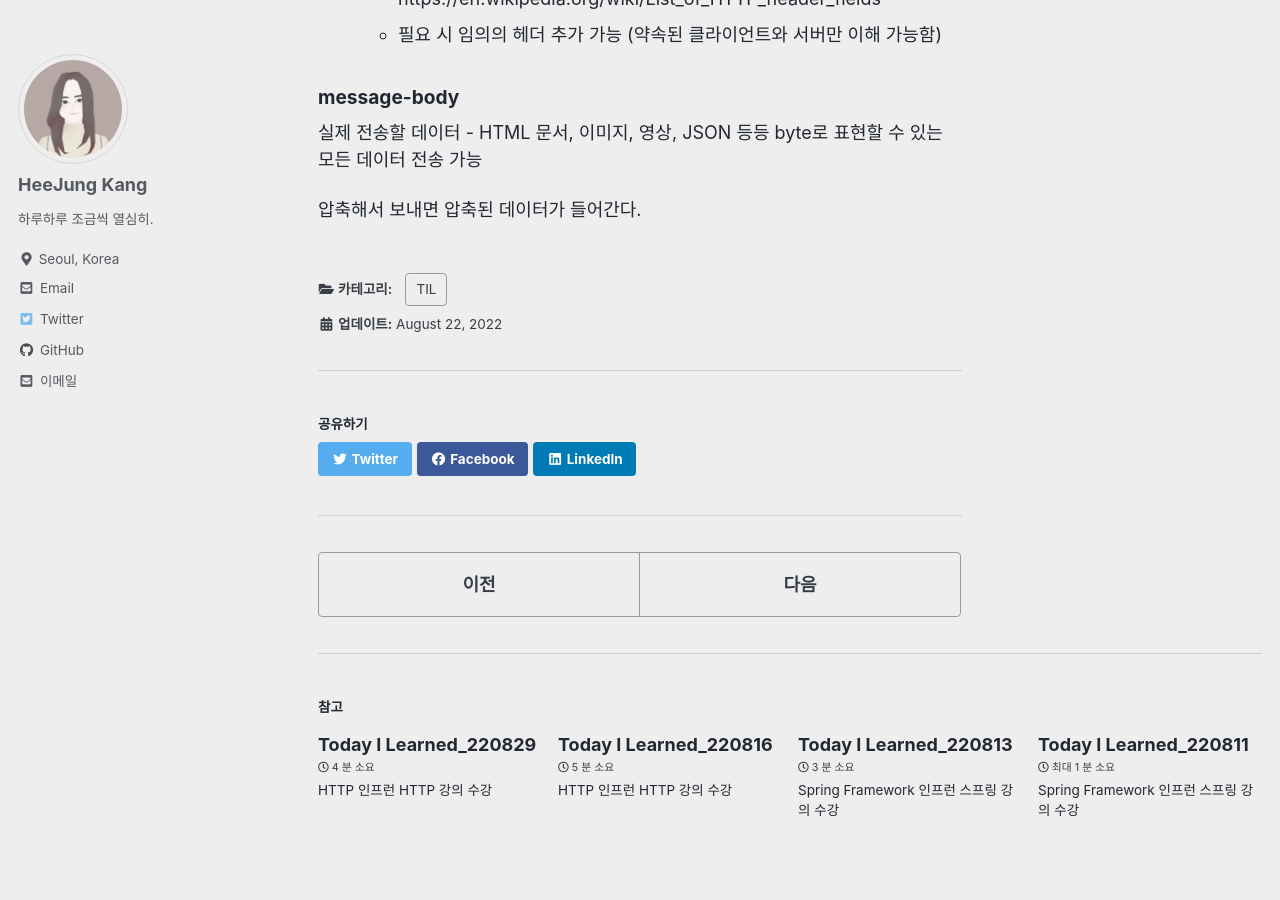
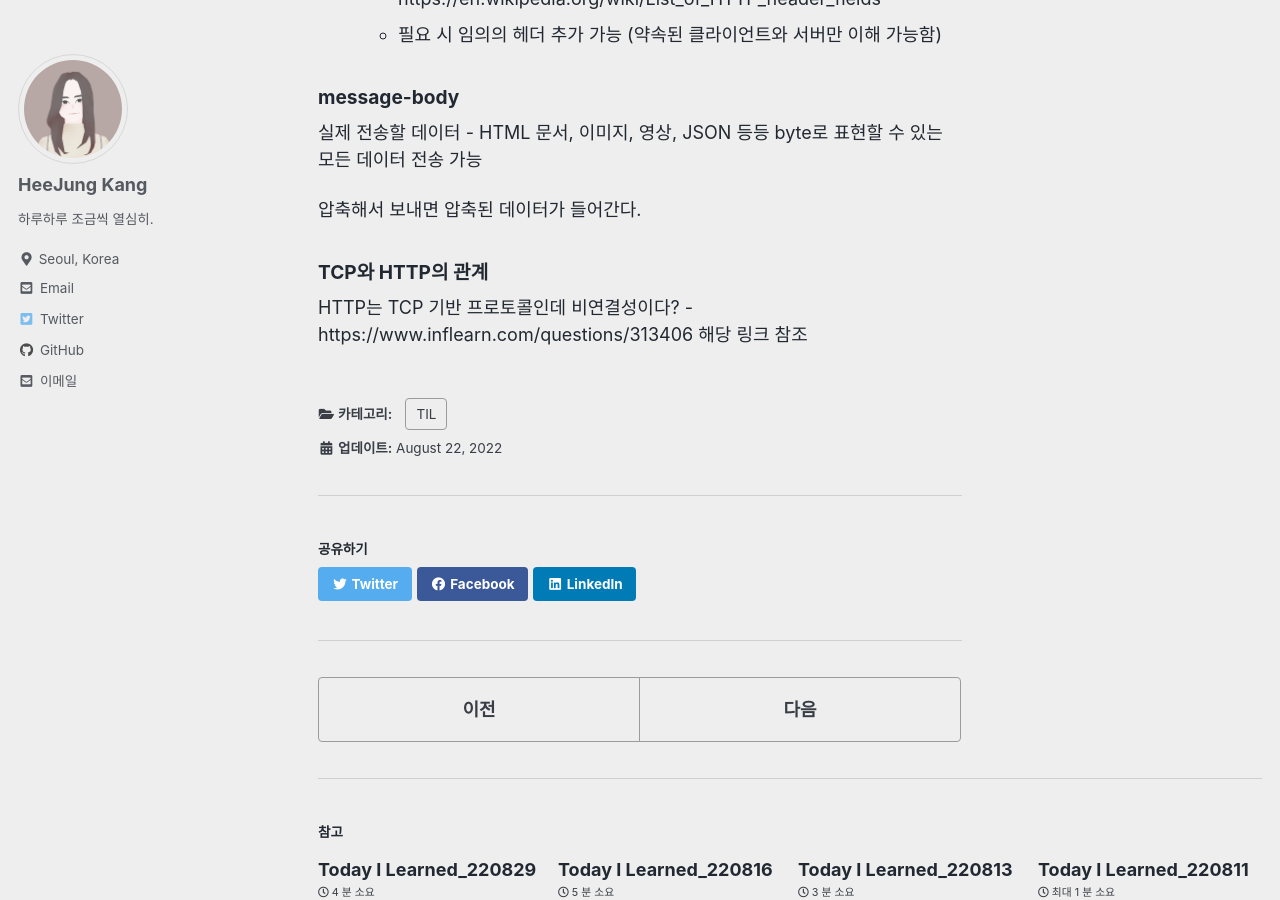
Before and after one commit to tentasys/tentasys.github.io, a Jekyll site: the page built from _posts/2022-08-22-TIL_220822.md, in a window 1280 px wide and 900 px high, scrolled down 5440 px. Built offline with Jekyll 4.4.1, drawn with Linux system fonts in a browser that asks for light colours; cached includes are drawn as plain includes.

Commit message:
20220822_TIL_내용 누락 수정

```diff
--- a/_posts/2022-08-22-TIL_220822.md
+++ b/_posts/2022-08-22-TIL_220822.md
@@ -164,3 +164,6 @@ Content-Length: 3423
 실제 전송할 데이터 - HTML 문서, 이미지, 영상, JSON 등등 byte로 표현할 수 있는 모든 데이터 전송 가능
 
 압축해서 보내면 압축된 데이터가 들어간다.
+
+#### TCP와 HTTP의 관계
+HTTP는 TCP 기반 프로토콜인데 비연결성이다? - https://www.inflearn.com/questions/313406 해당 링크 참조
```
